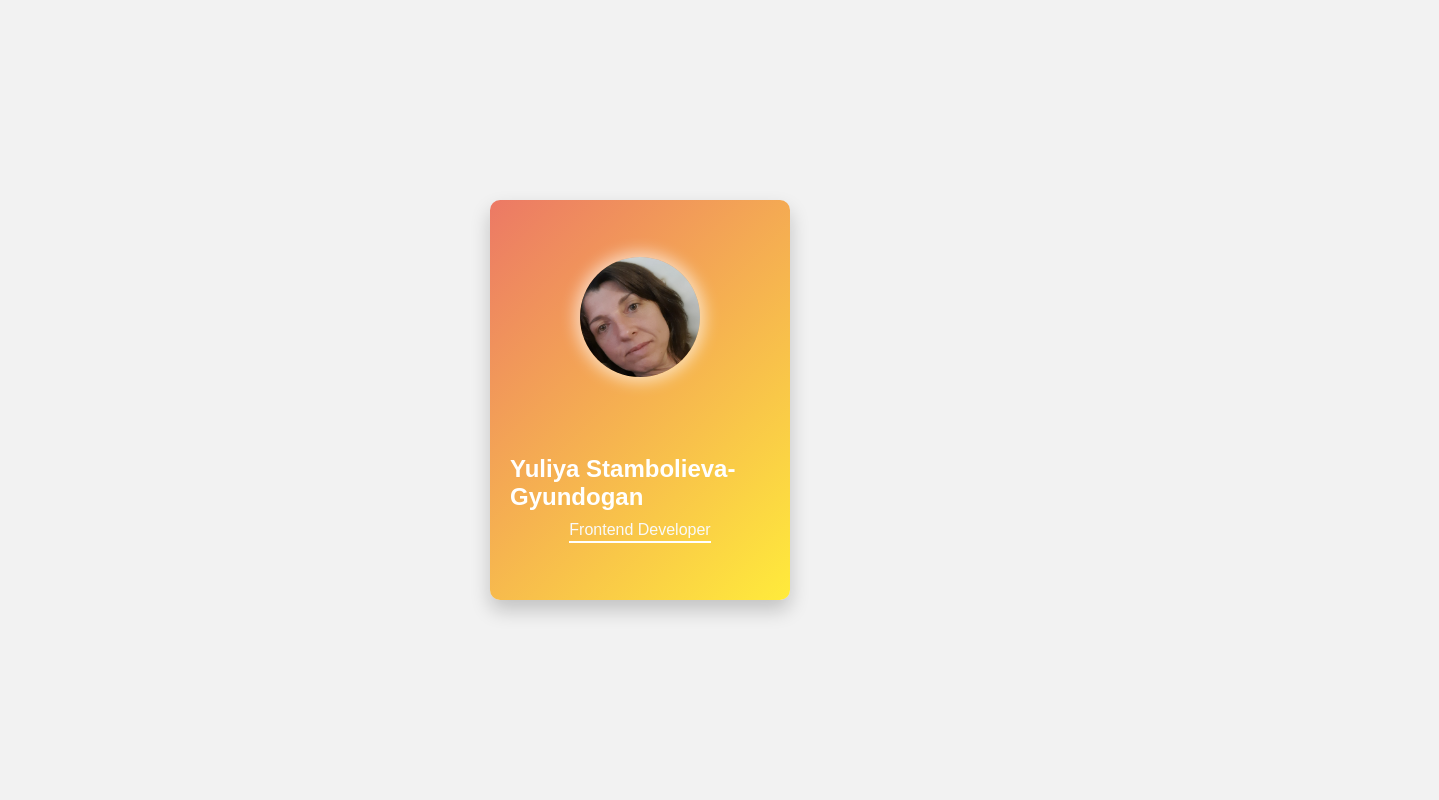
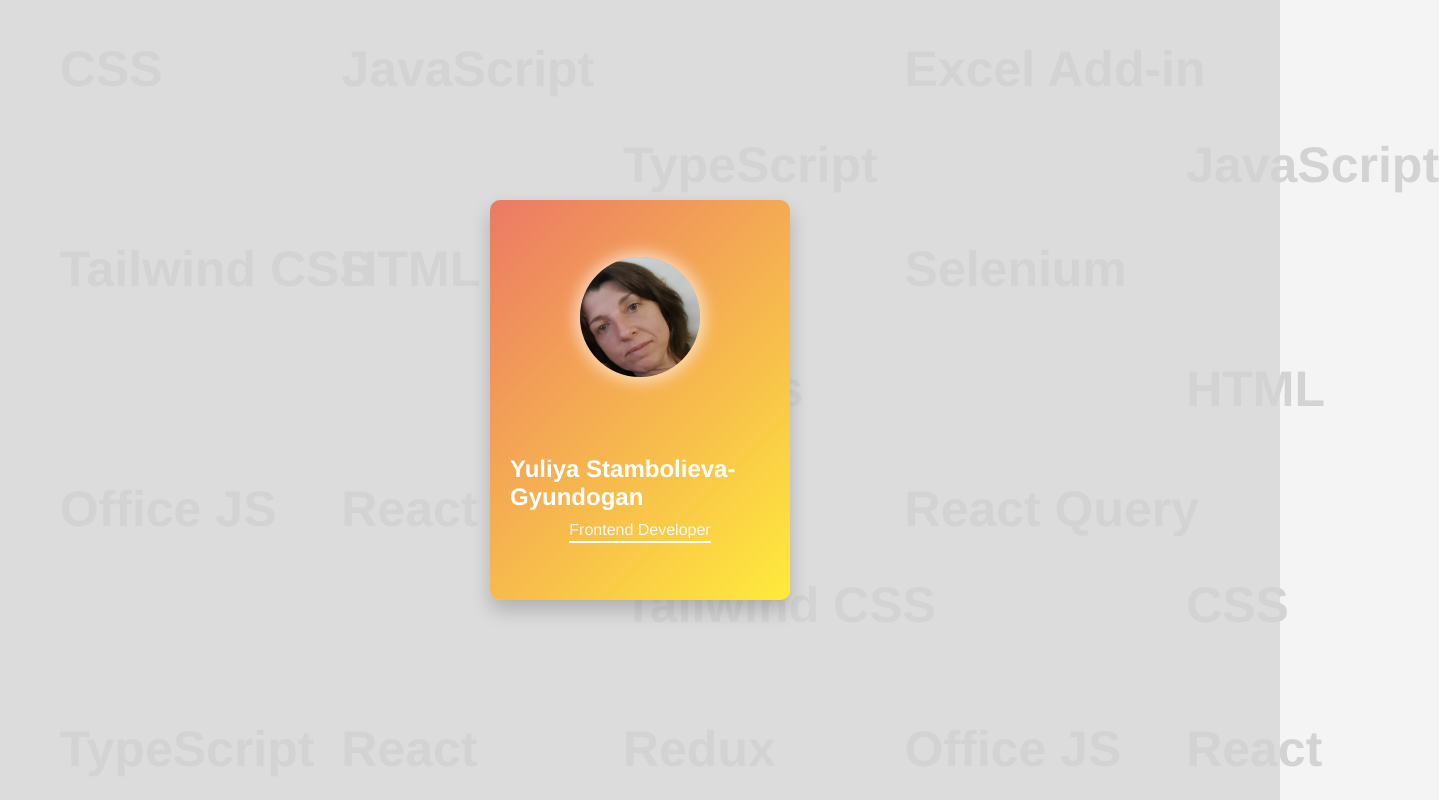
Before and after one commit to JuliaFS/cv, a plain HTML site: page index.html in a window 1280 px wide. Shown: the whole page, 1439 px wide, since content can reach past the window. Drawn offline with Linux system fonts and the light colour scheme.

Commit message:
add background animation

```diff
--- a/index.html
+++ b/index.html
@@ -41,6 +41,43 @@
     </div>
   </div>
 
+   <!-- Word Carousel Container -->
+   <div class="carousel-container">
+      <div class="background-keywords">JavaScript</div>
+      <div class="background-keywords">HTML</div>
+      <div class="background-keywords">React Query</div>
+      <div class="background-keywords">React</div>
+      <div class="background-keywords">TypeScript</div>
+      <div class="background-keywords">Node.js</div>
+      <div class="background-keywords">Tailwind CSS</div>
+      <div class="background-keywords">Redux</div>
+      <div class="background-keywords">Excel Add-in</div>
+      <div class="background-keywords">Selenium</div>
+      <div class="background-keywords">React Query</div>
+      <div class="background-keywords">Office JS</div>
+      <div class="background-keywords">JavaScript</div>
+      <div class="background-keywords">HTML</div>
+      <div class="background-keywords">CSS</div>
+      <div class="background-keywords">React</div>
+      <div class="background-keywords">CSS</div>
+      <div class="background-keywords">Tailwind CSS</div>
+      <div class="background-keywords">Office JS</div>
+      <div class="background-keywords">TypeScript</div>
+  </div>
+
+    <!-- Background Keywords
+    <div class="background-keywords">
+        <span>TypeScript</span>
+        <span>Office JS</span>
+        <span>Selenium</span>
+        <span>React</span>
+        <span>React Query</span>
+        <span>Excel Add-in</span>
+        <span>HTML</span>
+        <span>CSS</span>
+        <span>Tailwind</span>
+      </div> -->
+
   <script src="script.js"></script>
 </body>
 </html>
--- a/script.js
+++ b/script.js
@@ -1,2 +1 @@
-// You can add more interactive features here later
-console.log("Visit Card Loaded with Animation!");
+// script here
--- a/styles.css
+++ b/styles.css
@@ -6,13 +6,14 @@
   }
 
   body {
-    background-color: #f2f2f2;
-    font-family: 'Arial', sans-serif;
+    font-family: 'Helvetica', sans-serif;
+    background-color: #f4f4f4;
     display: flex;
     justify-content: center;
     align-items: center;
-    height: 100vh;
-    margin: 0;
+    min-height: 100vh;
+    position: relative;
+    overflow: hidden;
   }
 
   /* Card Container */
@@ -21,6 +22,7 @@
     width: 300px;
     height: 400px;
     margin: 50px;
+    z-index: 100;
   }
 
   .card-inner {
@@ -33,6 +35,7 @@
   /* Hover effect to flip the card */
   .card:hover .card-inner {
     transform: rotateY(180deg);
+    cursor: pointer;
   }
 
   /* Front side of the card */
@@ -126,14 +129,18 @@
     margin-top: 15px;
   }
 
+  .social-links a{
+    font-size: 24px;
+  }
+
+  .social-links a:hover{
+    color: #70aeeb;
+  }
+
   .social-icon {
     color: #f9f9f9;
     text-decoration: none;
     font-weight: bold;
-  }
-
-  .social-icon:hover {
-    text-decoration: underline;
   }
 
  .contact-info i {
@@ -162,3 +169,114 @@
       font-size: 20px;
     }
   }
+
+
+/* Background container for rotating and moving words */
+.carousel-container {
+    position: absolute;
+    top: 0;
+    left: 0;
+    width: 100%;
+    height: 100vh;
+    z-index: 1;
+    pointer-events: none;
+    background-color: gainsboro;
+  }
+
+  /* Style for each individual word */
+  .background-keywords {
+    position: absolute;
+    font-size: 50px;
+    font-weight: bold;
+    white-space: nowrap; /* Prevent words from breaking or wrapping */
+    animation: moveWords 15s infinite linear;
+    color:lightgrey;
+  }
+
+  /* Duplicating words to create a seamless loop (e.g., nth-child) */
+    .background-keywords:nth-child(5),
+  .background-keywords:nth-child(6),
+  .background-keywords:nth-child(7),
+  .background-keywords:nth-child(8) {
+    animation-delay: -3s; /* Delay the second copy to make it appear later */
+  }
+
+  .background-keywords:nth-child(9),
+  .background-keywords:nth-child(10),
+  .background-keywords:nth-child(11),
+  .background-keywords:nth-child(12) {
+    animation-delay: -6s; /* Delay the second copy to make it appear later */
+  }
+
+  .background-keywords:nth-child(13),
+  .background-keywords:nth-child(14),
+  .background-keywords:nth-child(15),
+  .background-keywords:nth-child(16) {
+    animation-delay: -9s; /* Delay the second copy to make it appear later */
+  }
+
+  .background-keywords:nth-child(17),
+  .background-keywords:nth-child(18),
+  .background-keywords:nth-child(19),
+  .background-keywords:nth-child(20) {
+    animation-delay: -12s; /* Delay the second copy to make it appear later */
+  }
+
+
+  .background-keywords:nth-child(1) { --rotate: 0; top: 5%;}
+  .background-keywords:nth-child(2) { --rotate: 0; top: 30%; }
+  .background-keywords:nth-child(3) { --rotate: 0; top: 60%;}
+  .background-keywords:nth-child(4) { --rotate: 0; top: 90%;}
+
+  .background-keywords:nth-child(5) { --rotate: 0; top: 17%; }
+  .background-keywords:nth-child(6) { --rotate: 0; top: 45%;   }
+  .background-keywords:nth-child(7) { --rotate: 0; top: 72%;  }
+  .background-keywords:nth-child(8) { --rotate: 0; top: 90%;   }
+
+  .background-keywords:nth-child(9) { --rotate: 0; top: 5%;  }
+  .background-keywords:nth-child(10) { --rotate: 0; top: 30%;  }
+  .background-keywords:nth-child(11) { --rotate: 0; top: 60%;   }
+  .background-keywords:nth-child(12) { --rotate: 0; top: 90%;  }
+
+  .background-keywords:nth-child(13) { --rotate: 0; top: 17%;  }
+  .background-keywords:nth-child(14) { --rotate: 0; top: 45%;  }
+  .background-keywords:nth-child(15) { --rotate: 0; top: 72%; }
+  .background-keywords:nth-child(16) { --rotate: 0; top: 90%; }
+
+  .background-keywords:nth-child(17) { --rotate: 0; top: 5%;  }
+  .background-keywords:nth-child(18) { --rotate: 0; top: 30%;  }
+  .background-keywords:nth-child(19) { --rotate: 0; top: 60%;   }
+  .background-keywords:nth-child(20) { --rotate: 0; top: 90%;  }
+  /* Animation to move words from left to right */
+  @keyframes moveWords {
+    0% {
+      transform: translateX(-10vw) rotate(var(--rotate)); /* Starts off-screen to the left, no rotation */
+    }
+    100% {
+      transform: translateX(100vw) rotate(var(--rotate)); /* Move off-screen to the right, rotate 360 degrees */
+    }
+  }
+
+  /*   /* Animation to move words from left to right */
+  /*@keyframes moveWords {
+    0% {
+      transform: translateX(-100%) rotate(0deg) scale(1);
+      opacity: 0;
+    }
+    25% {
+      transform: translateX(25vw) rotate(90deg) scale(1.2);
+      opacity: 0.5;
+    }
+    50% {
+      transform: translateX(50vw) rotate(180deg) scale(1.5);
+      opacity: 1;
+    }
+    75% {
+      transform: translateX(75vw) rotate(270deg) scale(1.2);
+      opacity: 0.5;
+    }
+    100% {
+      transform: translateX(100vw) rotate(360deg) scale(1);
+      opacity: 0;
+    }
+  } */
```
